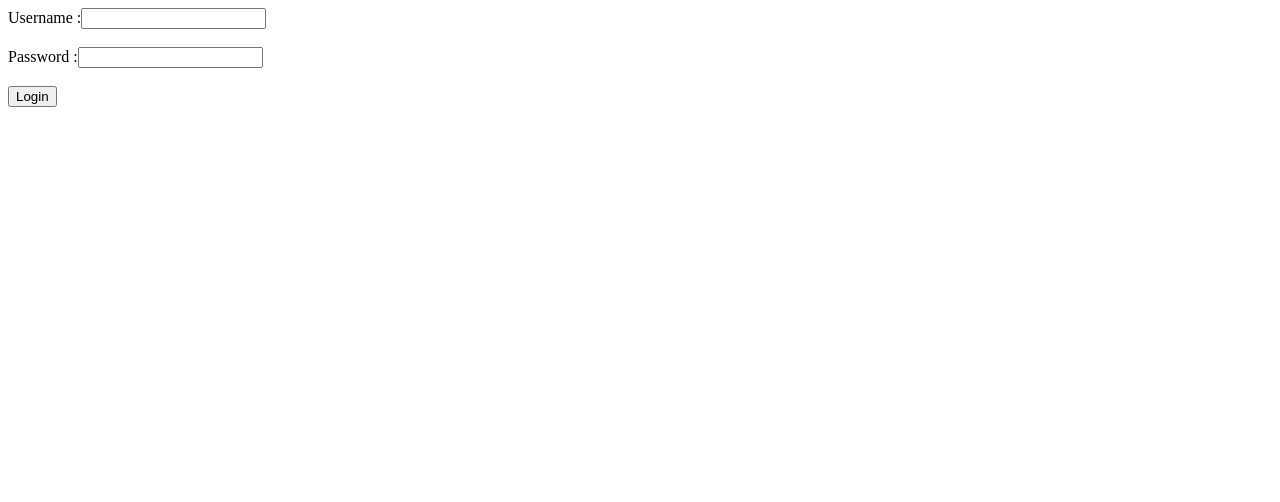
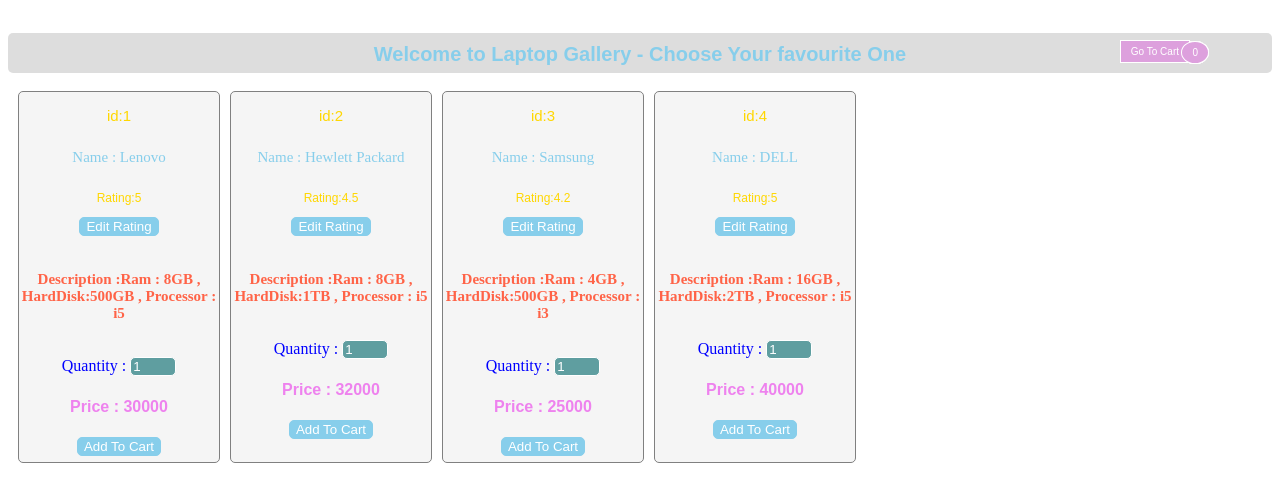
Before and after one commit to Amit-kore-3212/React-assignments, a React (Create React App) app: page / in a window 1280 px wide. Shown: the top 502 px of the page. Built offline with nearby package versions, Linux system fonts and the light colour scheme.

Commit message:
first commit

```diff
--- a/src/App.tsx
+++ b/src/App.tsx
@@ -1,11 +1,11 @@
 import React, { useState } from 'react'
-// import { ProductList } from './ShoppingCart/DisplayProducts/ProductList'
-// import {products} from './ShoppingCart/Products/Products'
-import {BrowserRouter , Route} from 'react-router-dom'
+import { ProductList } from './ShoppingCart/DisplayProducts/ProductList'
+import {products} from './ShoppingCart/Products/Products'
 
 
-import { Login } from './Todo/Login'
-import {Todo} from './Todo/Todo'
+
+// import { Login } from './Components/Login'
+// import {Todo} from './Components/Todo'
 
 function App(){
 
@@ -16,17 +16,12 @@
 
 
     return(
-      <BrowserRouter>
-       <div>
-     <Route path="/" component={Login} exact={true}/>
-       <Route path="/todo" component={Todo} />
-       {/* <ProductList products={products} /> */}
+     <div>
+     {/* <Route path="/" component={Login} exact={true}/>
+       <Route path="/todo" component={Todo} /> */}
+       <ProductList products={products} />
 
        </div>
-
-
-
-      </BrowserRouter>
 
 
 
--- a/src/ShoppingCart/DisplayProducts/Cart.tsx
+++ b/src/ShoppingCart/DisplayProducts/Cart.tsx
@@ -23,8 +23,8 @@
     },[props])
 
 
-const removeItem=(name:string)=>{
-    setCartInfo(cartInfo.filter(ele => ele.name !== name))
+const removeItem=(id:number)=>{
+    setCartInfo(cartInfo.filter(ele => ele.id !== id))
 }
 
 
@@ -45,7 +45,7 @@
                                     <Price>Price : {ele.price}</Price>
                                     <P>Total Price : {parseInt(ele.price) * props.quantity}</P>
                                     <Remove onClick={()=>{
-                                        removeItem(ele.name)
+                                        removeItem(ele.id)
                                     }}>Remove From Cart</Remove>
 
 
--- a/src/ShoppingCart/DisplayProducts/ProductDisplay.tsx
+++ b/src/ShoppingCart/DisplayProducts/ProductDisplay.tsx
@@ -7,7 +7,7 @@
     rating:number,
     description:string,
      price:number
-    addToCart : (name:string,rating:number,price:number,quantity:number)=> void
+    addToCart : (name:string,rating:number,price:number,id:number,quantity:number)=> void
 
 }
 
@@ -28,8 +28,8 @@
     const EditedValue =() :void=>{
         setEdit(prevState => !prevState)
     }
-   const editTotally = (name:string , rating:number , price:number , quantity:number) :void=>{
-       props.addToCart(name,rating,price , quantity)
+   const editTotally = (name:string , rating:number , price:number ,id:number, quantity:number) :void=>{
+       props.addToCart(name,rating,price ,id, quantity)
    }
    const handleQuantity=(e:any) :void=>{
        setquantity(e.target.value)
@@ -56,7 +56,7 @@
           <Price>Price : {props.price}</Price>
 
           <Button onClick={()=>{
-              editTotally(props.name , editRating, props.price , quantity)
+              editTotally(props.name , editRating, props.price ,props.id,  quantity)
           }}>Add To Cart</Button>
 
 
--- a/src/ShoppingCart/DisplayProducts/ProductList.tsx
+++ b/src/ShoppingCart/DisplayProducts/ProductList.tsx
@@ -27,8 +27,8 @@
     const [cart , setCart] = useState<any[]>([])
     const [quantity , setQuantity] = useState<number>(1)
 
-    const addToCart =(name:string,rating:number,price:number,quantity:number)=>{
-        setCart(prevState => prevState.concat({name,rating,price}))
+    const addToCart =(name:string,rating:number,price:number,id:number,quantity:number)=>{
+        setCart(prevState => prevState.concat({name,rating,price,id}))
         setQuantity(quantity)
 
     }
```
